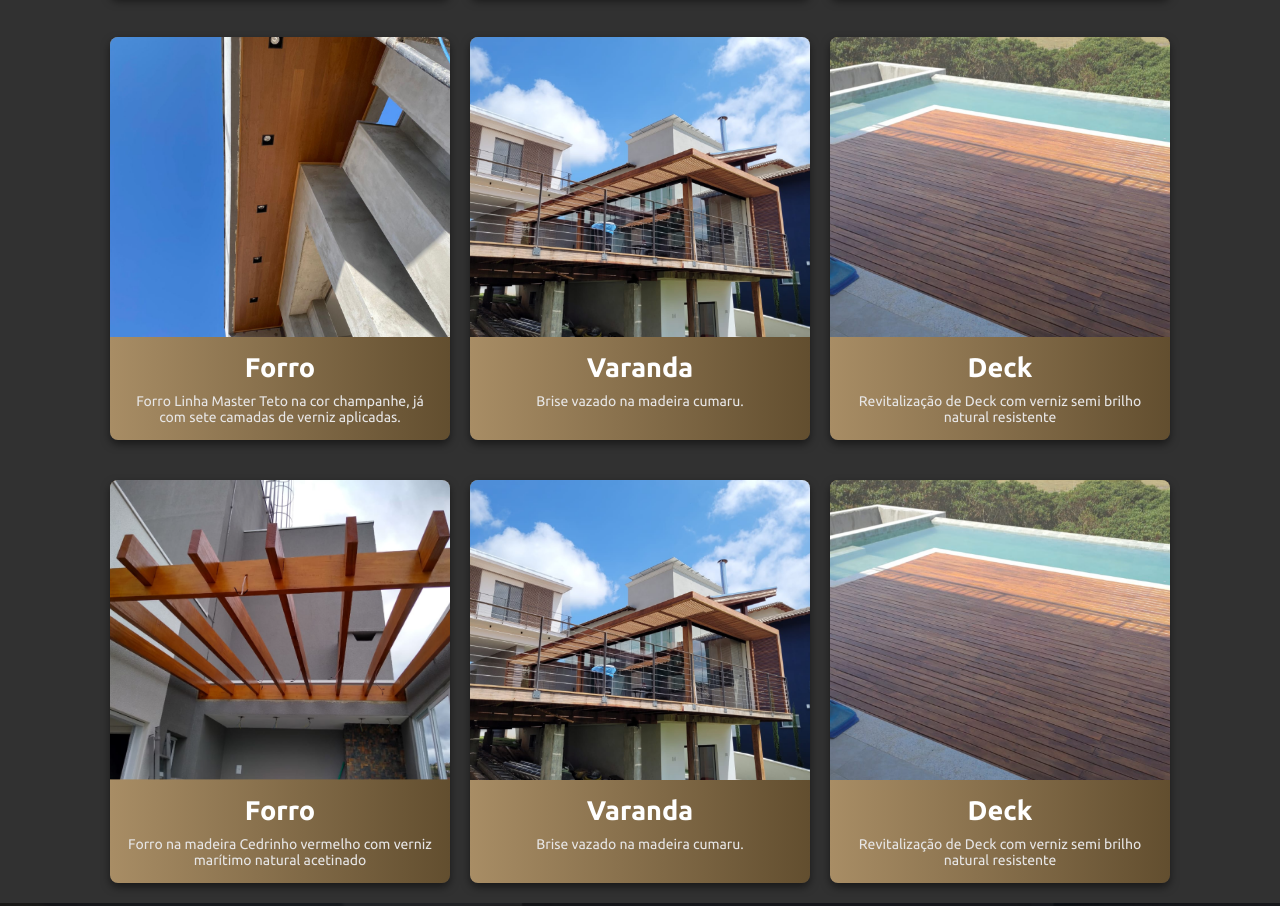
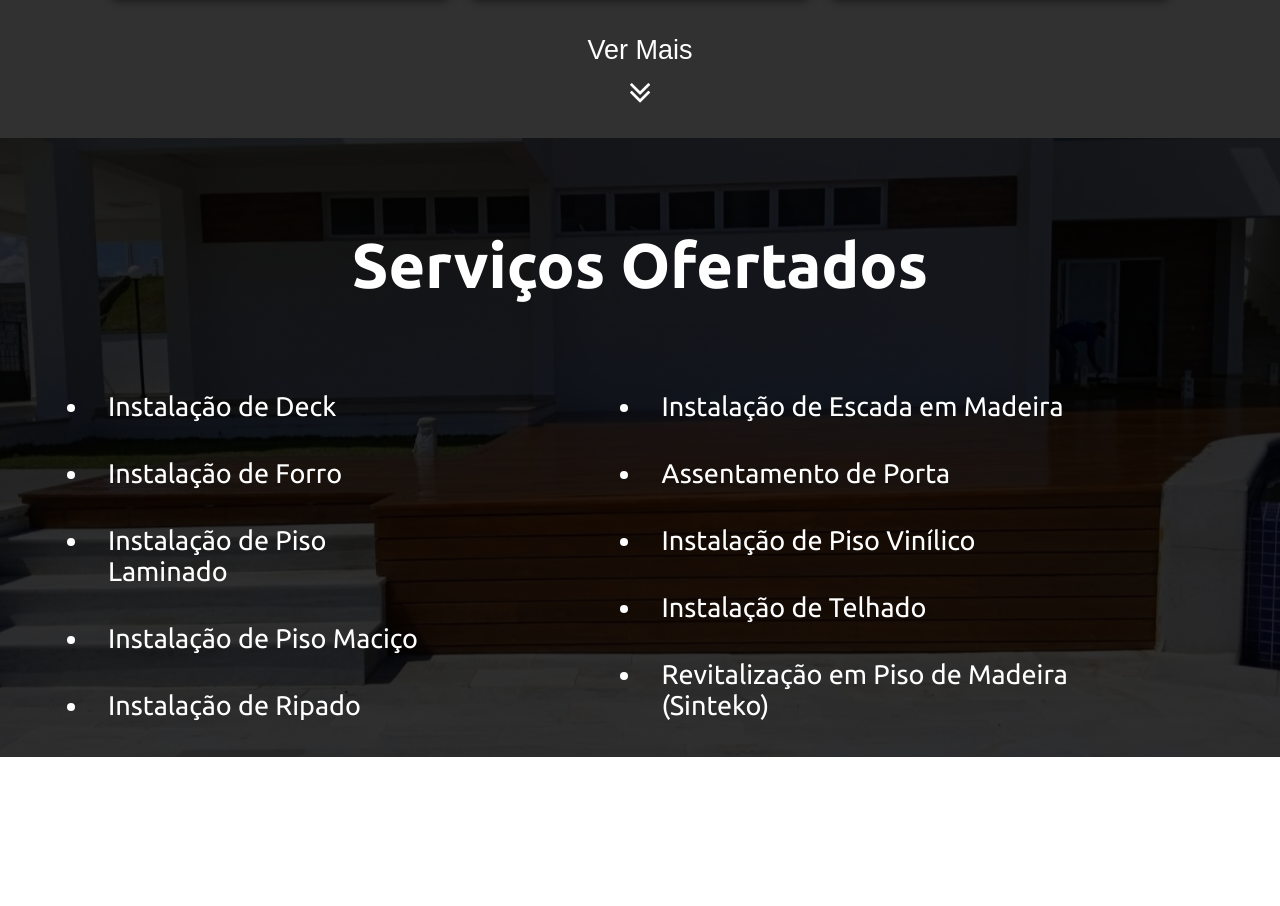
Before and after one commit to Luciano-Jr/Pagina-LDR, a plain HTML site: page index.html in a window 1280 px wide. Shown: the part 2070-2976 px from the top of the page. After the commit the page ends 2827 px from the top, so only its background shows below. Drawn offline with Linux system fonts and the light colour scheme.

Commit message:
ver_mais

```diff
--- a/index.html
+++ b/index.html
@@ -112,6 +112,15 @@
                 </div>
             </div>
         </div>
+        <div class="ver_mais">
+        <button id="verMaisBtn" class="ver-mais-btn">
+        Ver Mais
+        <i class="fa fa-angle-double-down"></i>
+
+        </button>
+        </div>
+        <div id="segundaMetade" style="display: none;">
+
         <div class="card-container">
             <div class="card">
                 <div class="img_card">
@@ -157,23 +166,24 @@
 
             <div class="card">
                 <div class="img_card">
-                <img src="media/brise.png" alt="Imagem 2">
+                <img src="media/escada peroba.png" alt="Imagem 2">
             </div>
                 <div class="description">
-                    <h3>Varanda</h3>
-                    <p>Brise vazado na madeira cumaru.</p>
+                    <h3>Escada</h3>
+                    <p>Escada maciça na  madeira peroba Mica com resina acetinada</p>
                 </div>
             </div>
 
             <div class="card">
                 <div class="img_card">
-                <img src="media/deck verniz.png" alt="Imagem 2">
+                <img src="media/piso amêndola curação.png" alt="Imagem 2">
             </div>
                 <div class="description">
-                    <h3>Deck</h3>
-                    <p>Revitalização de Deck com verniz semi brilho natural resistente</p>
+                    <h3>Piso</h3>
+                    <p>Piso laminado Amêndola Curaçao</p>
                 </div>
             </div>
+        </div>
 
         </div>
     </section>
@@ -217,6 +227,21 @@
         // Abra o link em uma nova aba
         window.open(randomLink, '_blank');
       });
+      document.getElementById("verMaisBtn").addEventListener("click", function() {
+        const segundaMetade = document.getElementById("segundaMetade");
+        const verMaisBtn = document.getElementById("verMaisBtn");
+        segundaMetade.classList.toggle('expandido');
+        this.classList.toggle('expandido');
+
+        if (this.classList.contains('expandido')) {
+                this.childNodes[0].textContent = 'Ver Menos ';
+                segundaMetade.style.display = "block";
+            } else {
+                segundaMetade.style.display = "none";
+                this.childNodes[0].textContent = 'Ver Mais ';
+            }
+
+    });
     });
   </script>
 </html>
--- a/index_css.css
+++ b/index_css.css
@@ -92,7 +92,6 @@ h3 img {
 }
 #cards_trabalho{
     background-color: #313131;
-
 }
 #trabalhos_titulo{
     font-size: 3.5rem;
@@ -197,6 +196,30 @@ h3 {
     width: 80px;
     height: 80px;
     padding: 10px;
+}
+.ver-mais-btn {
+    display: flex;
+    align-items: center; /* Centraliza os itens horizontalmente */
+    flex-direction: column;
+    border: none;
+    background-color: transparent;
+    cursor: pointer;
+    font-size: 1.5rem;
+    color:white;
+    margin:1rem 1rem;
+}
+.ver-mais-btn i{
+    margin:0.5rem 2rem;
+    font-size: 2rem;
+}
+.ver-mais-btn.expandido i {
+    transform: rotate(180deg); /* Rotaciona o ícone em 180 graus */
+}
+
+.ver_mais{
+    display: flex;
+    align-items: center;
+    justify-content: center;
 }
 
 
```
Also changed, not shown: media/escada peroba.png (added), media/piso amêndola curação.png (added).
